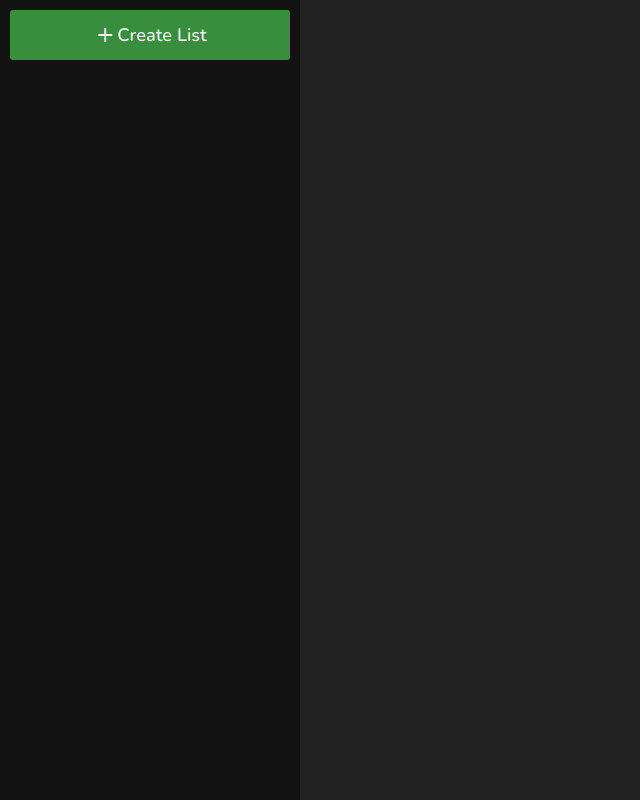
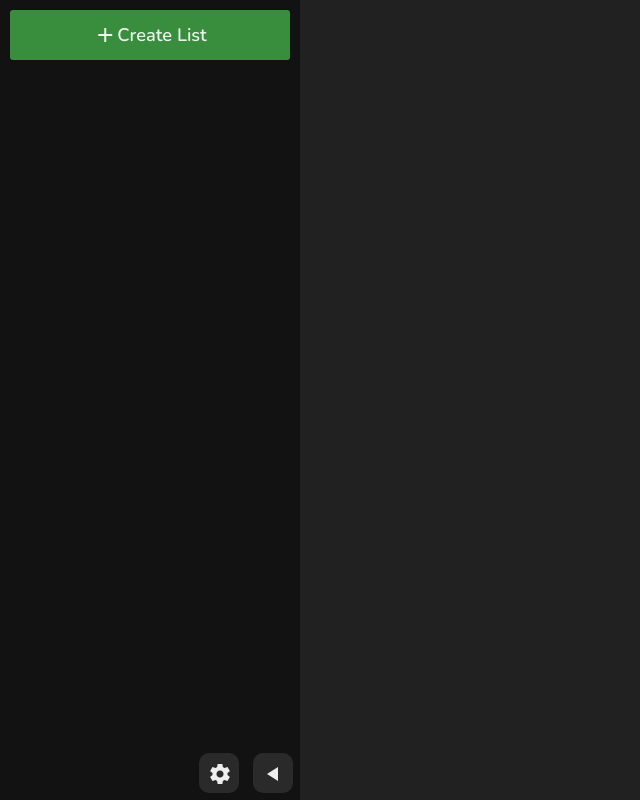
Before and after one commit to RubenTapadas/fresh-listing, an Angular app: page / in a window 1280 px wide. Shown: the whole page, without its empty margins (0-640 px from the left). Built offline with nearby package versions, Linux system fonts and the light colour scheme.

Commit message:
feat: toggle sidebar

```diff
--- a/src/app/app.component.html
+++ b/src/app/app.component.html
@@ -1,6 +1,11 @@
 <div class="no-mobile">No Mobile <span>¯\_(ツ)_/¯</span></div>
 
-<div class="grid">
+<div
+  class="grid"
+  [ngClass]="{
+    'grid-closed': this.navExpanded === 'closed'
+  }"
+>
   <div class="side-nav">
     <div class="entries">
       <div class="create" (click)="createList()">
@@ -18,7 +23,27 @@
         </div>
       </div>
     </div>
-    <div></div>
+
+    <div class="buttons">
+      <div
+        class="nav-bar-expand-toggle toggle-outside"
+        [ngClass]="{
+          'nav-bar-expand-toggle-opened': this.navExpanded === 'opened'
+        }"
+        (click)="toggleSideBar()"
+      >
+        <mat-icon>play_arrow</mat-icon>
+      </div>
+      <div
+        class="nav-bar-expand-toggle toggle-inside"
+        (click)="toggleSideBar()"
+      >
+        <mat-icon>play_arrow</mat-icon>
+      </div>
+      <div>
+        <mat-icon>settings</mat-icon>
+      </div>
+    </div>
   </div>
   <div class="content">
     <div class="filters">
--- a/src/app/app.component.scss
+++ b/src/app/app.component.scss
@@ -2,7 +2,13 @@
   width: 100%;
   height: 100%;
   display: grid;
+  transition-duration: 0.2s;
   grid-template-columns: 300px 1fr;
+
+  &.grid-closed {
+    width: calc(100% + 300px);
+    margin-left: -300px;
+  }
 }
 
 .side-nav {
@@ -10,6 +16,25 @@
   display: grid;
   grid-template-rows: 1fr auto;
   background-color: #121212;
+
+  .buttons {
+    display: flex;
+    flex-direction: row-reverse;
+    div {
+      width: 40px;
+      height: 40px;
+      margin: 7px;
+      cursor: pointer;
+      padding: 9px;
+      text-align: center;
+      border-radius: 10px;
+      background-color: rgba(255, 255, 255, 0.1);
+      mat-icon {
+        font-size: 24px;
+        transition-duration: 0.2s;
+      }
+    }
+  }
 
   .entries {
     width: 100%;
@@ -113,7 +138,7 @@
       width: 100%;
       height: 100%;
       position: absolute;
-      transform: scale(1.01);
+      transform: scale(1.02);
       object-fit: cover;
     }
 
@@ -227,6 +252,28 @@
   background-color: #212121;
 }
 
+.toggle-inside {
+  transform: rotate(180deg);
+  mat-icon {
+    margin-top: -2px;
+    margin-left: -2px;
+  }
+}
+
+.toggle-outside {
+  z-index: 3;
+  opacity: 1;
+  position: absolute;
+  transform: rotate(0deg);
+  margin-right: -47px !important;
+  transition-duration: 0.2s;
+}
+
+.nav-bar-expand-toggle-opened {
+  opacity: 0;
+  margin-right: 0px !important;
+}
+
 @media only screen and (max-width: 1050px) {
   .no-mobile {
     display: flex;
--- a/src/app/app.component.ts
+++ b/src/app/app.component.ts
@@ -15,20 +15,20 @@ import { ListsService } from './services/lists.service';
 })
 export class AppComponent implements OnInit {
   title = 'fresh-listing';
-
   lists$ = this.listsService.lists$;
-
   activeList$ = this.listsService.activeList$;
   filterActiveList;
-
   filters$ = new BehaviorSubject<any>({});
-
   orderDirection: 'asc' | 'des' = 'asc';
   changeOrderValue: number;
+  navExpanded = 'opened';
 
   constructor(private listsService: ListsService, private dialog: MatDialog) {}
 
   ngOnInit() {
+    const navExpanded = localStorage.getItem('navExpanded');
+    this.navExpanded = navExpanded != null ? navExpanded : 'opened';
+
     const activeListId = localStorage.getItem('activeListId');
     if (activeListId) {
       this.listsService.initialSetActiveList(parseInt(activeListId));
@@ -119,4 +119,17 @@ export class AppComponent implements OnInit {
 
     this.changeOrder(this.changeOrderValue);
   }
+
+  toggleSideBar() {
+    switch (this.navExpanded) {
+      case 'opened':
+        this.navExpanded = 'closed';
+        localStorage.setItem('navExpanded', 'closed');
+        break;
+      default:
+        this.navExpanded = 'opened';
+        localStorage.setItem('navExpanded', 'opened');
+        break;
+    }
+  }
 }
```
